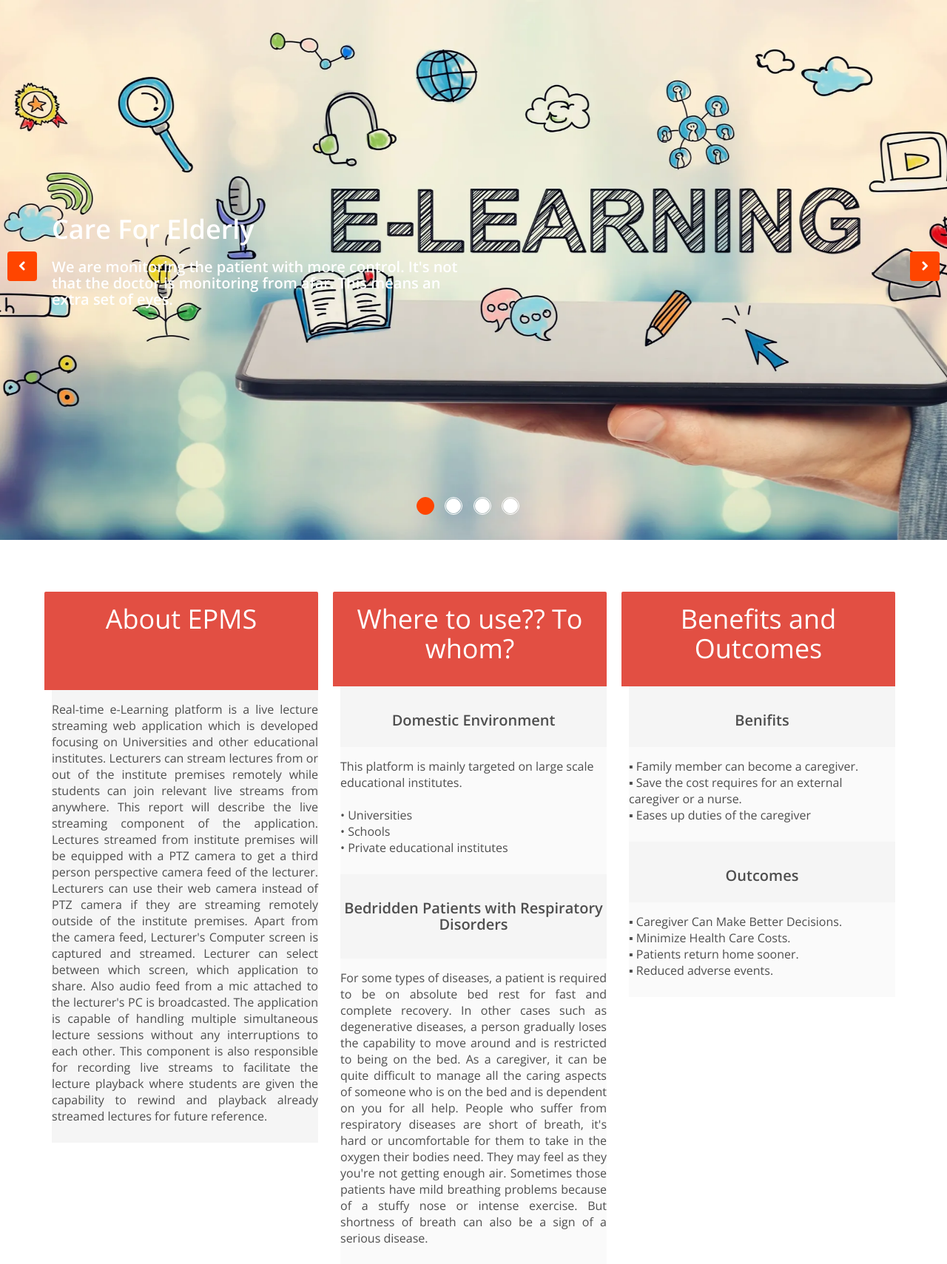
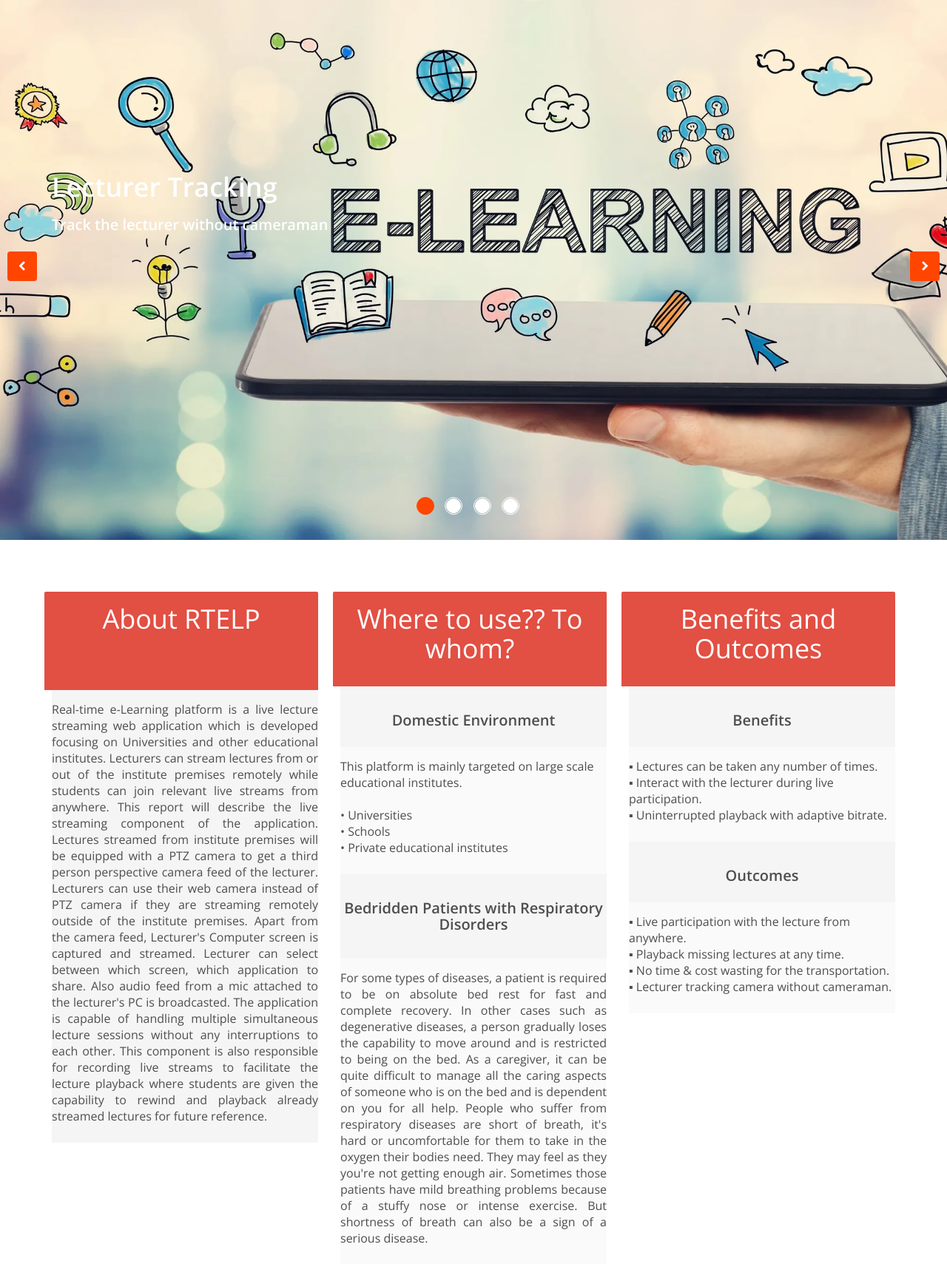
Before and after one commit to hiranthaA/rtelp-website, a PHP site: page / in a window 1280 px wide. Shown: the part 107-1816 px from the top of the page at 74% size. Run offline with PHP 8.4, Linux system fonts and the light colour scheme.

Commit message:
change home content

```diff
--- a/css/main.css
+++ b/css/main.css
@@ -372,12 +372,27 @@ input.search-form:hover {
   padding: 0;
 }
 
+
+#playback{
+  margin-top: 11%;
+}
+
+#livestreaming{
+
+}
+
+#tracking{margin-top: 42%;}
+
+#stdlecInt{
+
+}
+
 #main-slider .carousel .carousel-content {
-  margin-top: 150px;
+  /* margin-top: 150px; */
 }
 
 #main-slider .carousel .slide-margin{
-  margin-top: 140px;
+  /* margin-top: 140px; */
 }
 
 #main-slider .carousel h2 {
@@ -413,7 +428,7 @@ input.search-form:hover {
   -webkit-transition: opacity ease-in-out 500ms;
   -moz-transition: opacity ease-in-out 500ms;
   -o-transition: opacity ease-in-out 500ms;
-  transition: opacity ease-in-out 500ms;
+  /* transition: opacity ease-in-out 500ms; */
 }
 
 #main-slider .carousel .item:first-child {
@@ -426,7 +441,7 @@ input.search-form:hover {
   -webkit-transition: opacity ease-in-out 500ms;
   -moz-transition: opacity ease-in-out 500ms;
   -o-transition: opacity ease-in-out 500ms;
-  transition: opacity ease-in-out 500ms;
+  /* transition: opacity ease-in-out 500ms; */
   z-index: 1;
 }
 
@@ -502,11 +517,12 @@ input.search-form:hover {
 }
 
 #main-slider .active .animation.animated-item-1 {
-  -webkit-animation: fadeInUp 300ms linear 300ms both;
+  /* -webkit-animation: fadeInUp 300ms linear 300ms both; */
   -moz-animation: fadeInUp 300ms linear 300ms both;
   -o-animation: fadeInUp 300ms linear 300ms both;
   -ms-animation: fadeInUp 300ms linear 300ms both;
-  animation: fadeInUp 300ms linear 300ms both;
+  /* animation: fadeInUp 300ms linear 300ms both; */
+  bottom:;
 }
 
 #main-slider .active .animation.animated-item-2 {
--- a/index.html
+++ b/index.html
@@ -80,9 +80,9 @@
                     <div class="container">
                         <div class="row slide-margin">
                             <div class="col-sm-6">
-                                <div class="carousel-content">
-                                    <h1 class="animation animated-item-1">Care For Elderly </h1>
-                                    <h2 class="animation animated-item-2">We are monitoring the patient with more control. It's not that the doctor is monitoring from afar. This means an extra set of eyes.</h2>
+                                <div class="carousel-content" id="tracking">
+                                    <h1 class="animation animated-item-1">Lecturer Tracking </h1>
+                                    <h2 class="animation animated-item-2">Track the lecturer without cameraman</h2>
 
                                 </div>
                             </div>
@@ -101,8 +101,9 @@
                     <div class="container">
                         <div class="row slide-margin">
                             <div class="col-sm-6">
-                                <div class="carousel-content">
-
+                                <div class="carousel-content" id="livestreaming">
+                                    <h1 class="animation animated-item-1">Live Streaming Lectures </h1>
+                                    <h2 class="animation animated-item-2">Stream multiple lectures simultaneously </h2>
 
                                 </div>
                             </div>
@@ -121,10 +122,9 @@
                     <div class="container">
                         <div class="row slide-margin">
                             <div class="col-sm-6">
-                                <div class="carousel-content">
-                                    <h1 class="animation animated-item-1">Continuous Data, Continuous Measures</h1>
-                                    <h2 class="animation animated-item-2"></h2>
-
+                                <div class="carousel-content" id="playback">
+                                    <h1 class="animation animated-item-1">Playback Lectures</h1>
+                                    <h2 class="animation animated-item-2">Lecture playback Anytime! Anywhere!.</h2>
                                 </div>
                             </div>
                             <div class="col-sm-6 hidden-xs animation animated-item-4">
@@ -140,9 +140,9 @@
                     <div class="container">
                         <div class="row slide-margin">
                             <div class="col-sm-6">
-                                <div class="carousel-content">
-                                    <h1 class="animation animated-item-1">Care For Elderly</h1>
-                                    <h2 class="animation animated-item-2">We are monitoring the patient with more control. It's not that the doctor is monitoring from afar. This means an extra set of eyes.</h2>
+                                <div class="carousel-content" id="stdlecInt">
+                                    <h1 class="animation animated-item-1">Live Student-Lecturer Interaction</h1>
+                                    <h2 class="animation animated-item-2">Any questions? Interact with the lecturer with your webcam</h2>
 
                                 </div>
                             </div>
@@ -174,7 +174,7 @@
                     <div class="col-sm-4 plan price-one wow fadeInDown">
                         <ul>
                             <li class="heading-one">
-                                <h1>About EPMS</h1><br><br>
+                                <h1>About RTELP</h1><br><br>
 
                             </li>
                             <li ><p align="justify"> Real-time e-Learning platform is a live lecture streaming web application which is developed focusing on Universities and other educational institutes. Lecturers can stream lectures from or out of the institute premises remotely while students can join relevant live streams from anywhere. This report will describe the live streaming component of the application.
@@ -213,18 +213,18 @@
                                 <h1>Benefits and Outcomes</h1>
 
                             </li>
-							<li><h2> Benifits</h2></li>
+							<li><h2> Benefits</h2></li>
                             <li><p align="left">
-                                ▪	Family member can become a caregiver.<br>
-								▪	Save the cost requires for an external caregiver or a nurse.<br>
-								▪	Eases up duties of the caregiver
+                                ▪	Lectures can be taken any number of times.<br>
+								▪	Interact with the lecturer during live participation.<br>
+								▪	Uninterrupted playback with adaptive bitrate.
 							</p></li>
 							<li><h2> Outcomes</h2></li>
 							<li> <p align="left">
-                                ▪	Caregiver Can Make Better Decisions.<br>
-                                ▪	Minimize Health Care Costs.<br>
-                                ▪	Patients return home sooner.<br>
-                                ▪	Reduced adverse events.</p></li>
+                                ▪	Live participation with the lecture from anywhere.<br>
+                                ▪	Playback missing lectures at any time.<br>
+                                ▪	No time & cost wasting for the transportation.<br>
+                                ▪	Lecturer tracking camera without cameraman.</p></li>
 
                         </ul>
                     </div>
```
